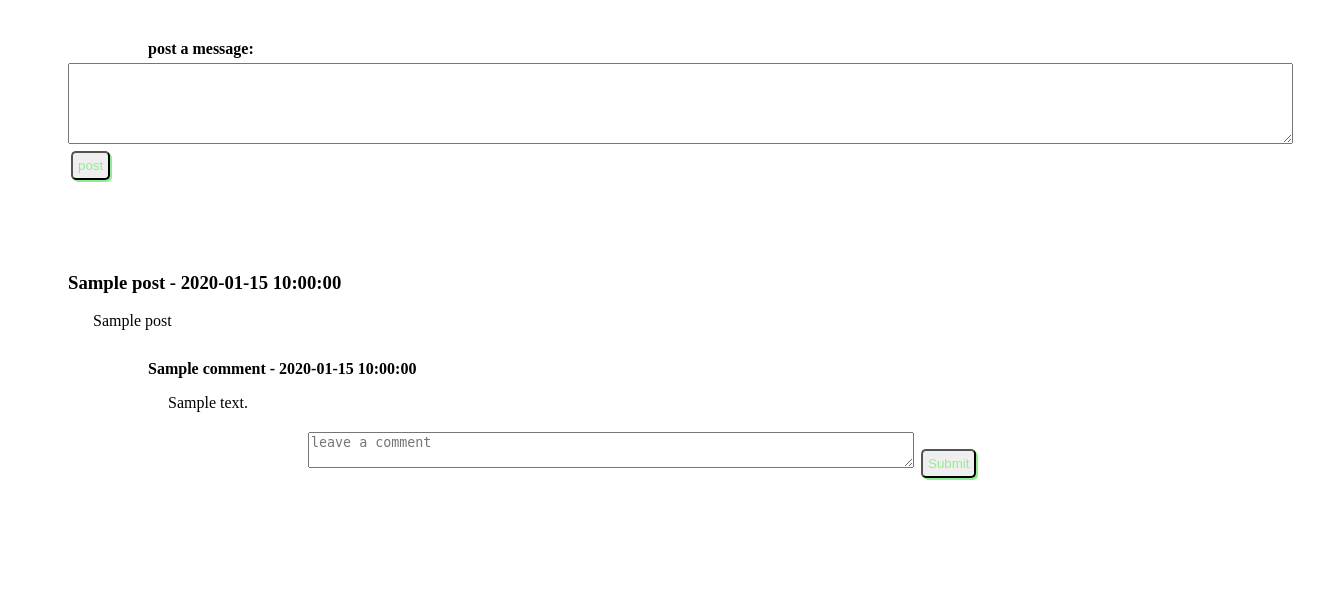
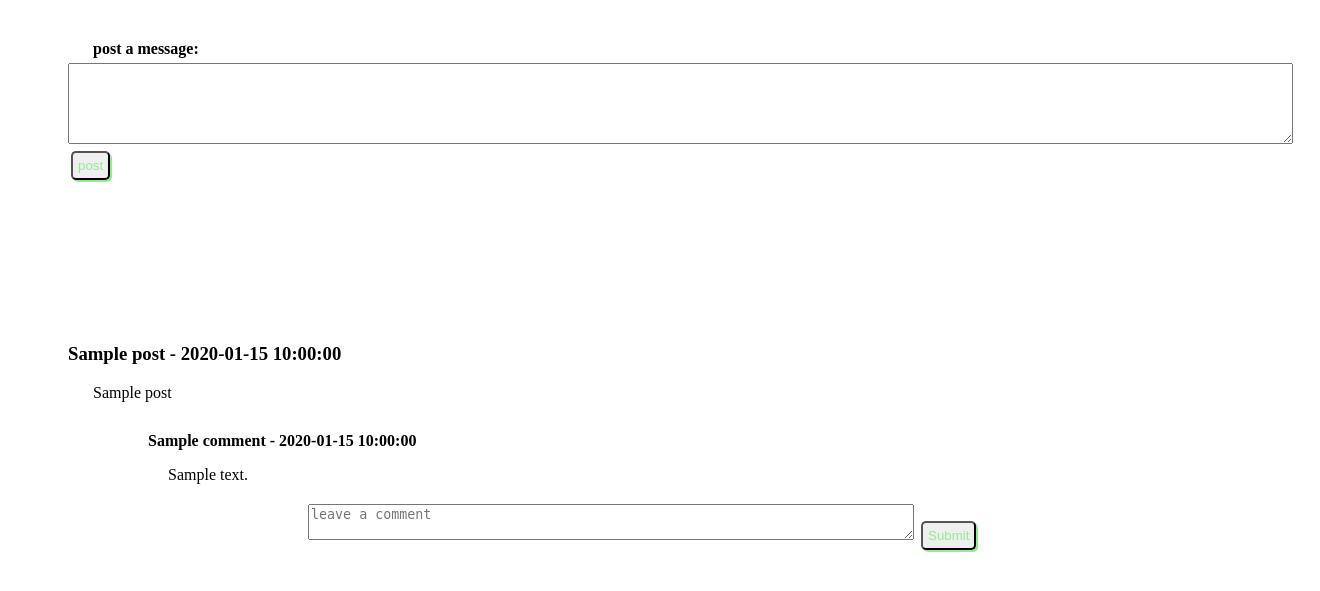
Before and after one commit to jan-2018-py1/python1-greg-weber-01-2018, a Flask app: template SQL+FLASK/the_wall/templates/wall.html in a window 1320 px wide. Shown: the part 111-702 px from the top of the page. Run offline with Flask 2, Linux system fonts and the light colour scheme; the template is opened without the code that fills it: most values are stand-ins (such as "Sample title", 1, 10 or a date in 2020).

Commit message:
fixed spacing on server.py added checks and redirects if comment or posts tried to submit with no content, added some styling

```diff
--- a/SQL+FLASK/the_wall/server.py
+++ b/SQL+FLASK/the_wall/server.py
@@ -45,11 +45,11 @@
         flash("passwords don't match")
         reg_errors = True
 
-    # if valid insert info into db and login user to session - redirect to wall/ if not redirect to index
+    # if not valid redirect to index
     if reg_errors:
         session['red_class'] = 'red'
         return redirect('/')
-    # else if valid submit to db redirect to index with flash success message promting login
+    # else if valid insert intto db and redirect to wall
     query = "INSERT INTO users (first_name, last_name, email, password, created_at, updated_at) VALUES (:fName, :lName, :email, :password, now(), now())"
     data = {
         'fName' : first_name,
@@ -61,6 +61,7 @@
     session['uid'] = new_user
     session['first_name'] = first_name
     return redirect('wall')
+
 
 @app.route('/login', methods=['POST'])
 def login():
@@ -74,7 +75,6 @@
         'password' : password
     }
     user = mysql.query_db(query, data)
-
     if len(user) == 0:
         flash('email & password not found please try again or register as new user')
         session['red_class'] = 'red'
@@ -103,14 +103,15 @@
     if 'uid' not in session:
         return redirect('/')
     #grab post text from wall form and insert into db redirect to wall
-    post_message = request.form['post']
+    post = request.form['post']
+    if len(post) < 1:
+        return redirect('/wall')
     query = 'INSERT INTO posts (user_id, content, created_at, updated_at) VALUES (:uid, :content, NOW(), NOW())'
     data = {
         'uid' : session['uid'],
-        'content' : post_message
+        'content' : post
     }
-    post_message_id = mysql.query_db(query, data)  #not sure if I will need the id returned from the insert but will grab incase
-
+    post_id = mysql.query_db(query, data)  #not sure if I will need the id returned from the insert but will grab incase
     return redirect('/wall')
 
 
@@ -120,6 +121,8 @@
         return redirect('/')
     # grab comment text and post id and insert into db - redirect to wall
     comment = request.form['comment']
+    if len(comment) < 1:
+        return redirect('/wall')
     post_id = request.form['post_id']
     query = "INSERT INTO comments (user_id, post_id, comment, created_at, updated_at) VALUES (:uid, :post_id, :comment, NOW(), NOW())"
     data = {
@@ -136,10 +139,7 @@
 def delete():
     if 'uid' not in session:
         return redirect('/')
-    #add delet button to comments - if delete button pushed - check uid against comment id -allow delete if match delete from db - redirect to wall
-    #maybe flash a message saying 'you can only delete your own posts' if user id doesent match comment user id
-
-
+    #add delet button to comments - if delete button pushed - check uid against post id -allow delete if match delete from db - redirect to wall
     return redirect('/wall')
 
 
@@ -148,4 +148,5 @@
 	session.clear()
 	return redirect("/")
 
+
 app.run(debug=True)
--- a/SQL+FLASK/the_wall/static/style.css
+++ b/SQL+FLASK/the_wall/static/style.css
@@ -84,6 +84,9 @@
     box-shadow: 2px 2px;
     color: lightgreen;
 }
+#content h4{
+    margin-left: 25px;
+}
 
 #posts{
     margin-left: 25px;
@@ -109,7 +112,9 @@
     width: 600px;
     margin-left: 40px;
 }
-
+#posts h3{
+    margin-top: 90px;
+}
 
 
 h4{
```
